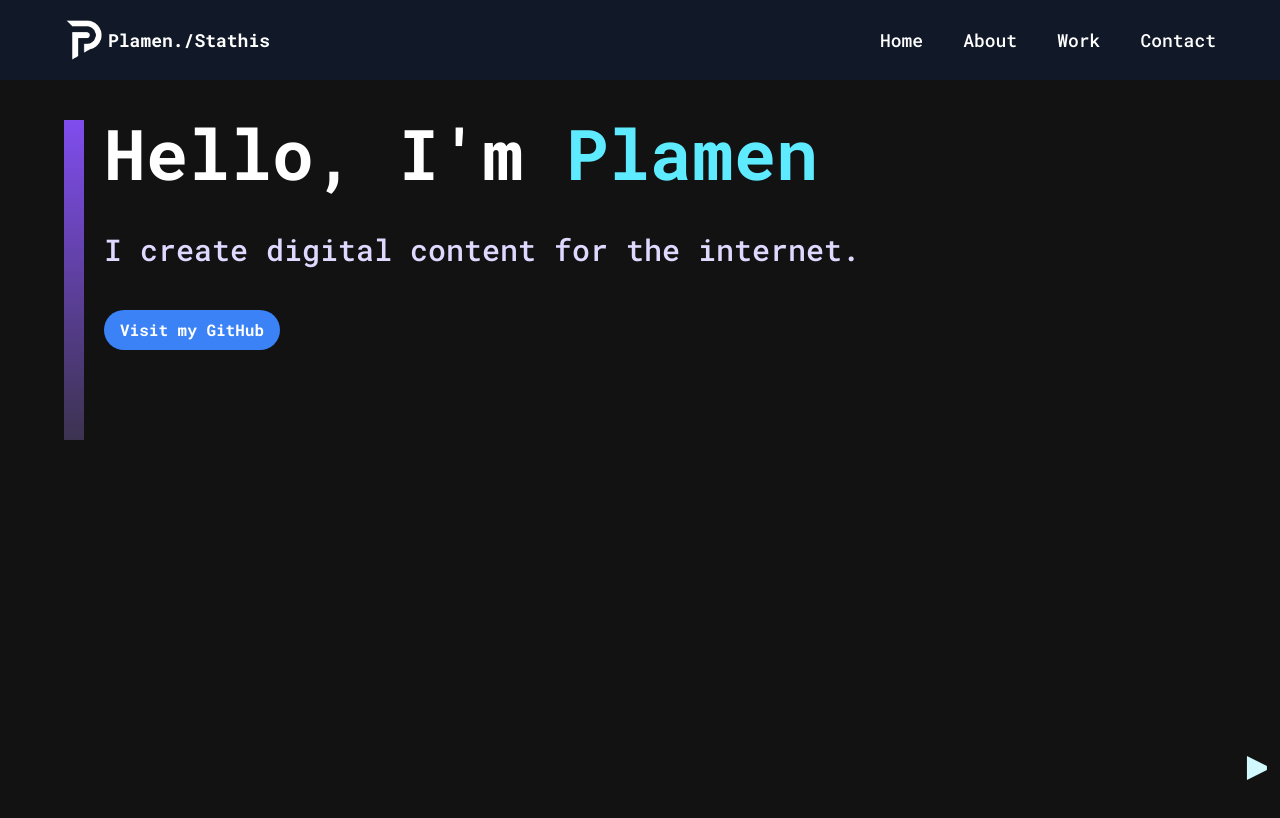
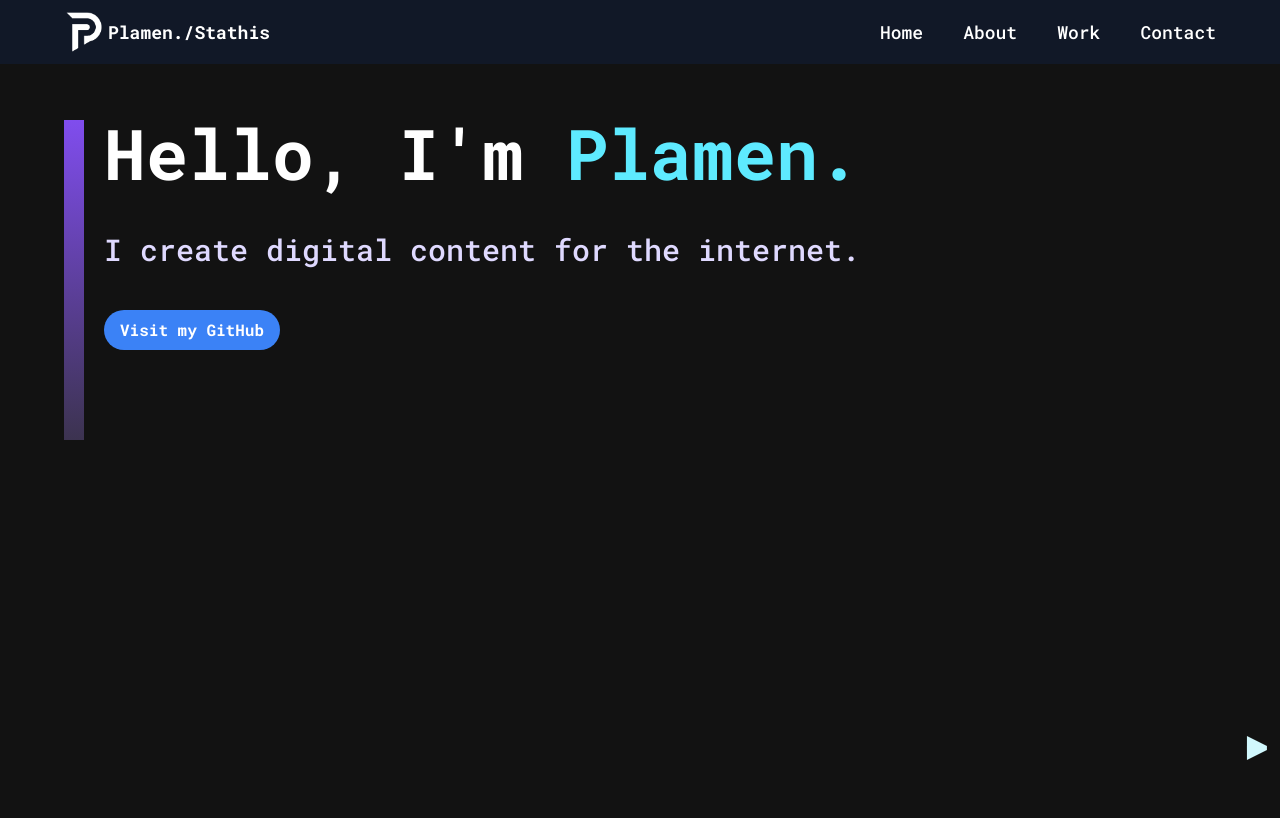
Before and after one commit to torbalansky/my-portfolio, a React (Create React App) app: page / in a window 1280 px wide. Shown: the top 818 px of the page. Built offline with nearby package versions, Linux system fonts and the light colour scheme.

Commit message:
Added the start package for incorporation of a 3d object, introduced minor styling changes.

```diff
--- a/package.json
+++ b/package.json
@@ -9,9 +9,11 @@
     "@testing-library/user-event": "^13.5.0",
     "autoprefixer": "^10.4.16",
     "bootstrap": "^5.3.2",
+    "drei": "^2.2.21",
     "framer-motion": "^10.16.4",
     "jquery": "^3.7.1",
     "react": "^18.2.0",
+    "react-bootstrap": "^2.8.0",
     "react-dom": "^18.2.0",
     "react-router-dom": "^6.16.0",
     "react-scripts": "^5.0.1",
@@ -20,6 +22,7 @@
     "react-tilt": "^1.0.2",
     "react-vertical-timeline-component": "^3.6.0",
     "styled-components": "^6.0.8",
+    "three": "^0.156.1",
     "web-vitals": "^2.1.4"
   },
   "scripts": {
--- a/src/App.js
+++ b/src/App.js
@@ -9,10 +9,8 @@ import Navbar from "./components/navbar";
 const App = () => {
   return (
     <BrowserRouter>
-      <div className="relative z-0 bg-primary">
-        <div className="bg-hero-pattern bg-cover bg-no-repeat bg-center">
+      <div className="relative z-0 bg-primary h-screen">
           <Navbar />
-        </div>
         <Routes>
           <Route path="/" element={<Home />} />
           <Route path="/home" element={<Home />} />
--- a/src/components/about.jsx
+++ b/src/components/about.jsx
@@ -25,7 +25,7 @@ const FloatingArrow = ({ className }) => {
         borderBottom: "10px solid transparent",
         borderLeft: "20px solid #d1f8fd",
         position: "fixed",
-        bottom: "20px",
+        bottom: "40px",
         right: "20px",
       }}
     ></motion.div>
@@ -77,7 +77,7 @@ const ServiceCard = ({ index, title, icon }) => (
 
 const About = () => {
   return (
-    <section className="h-max-content mt-[100px] flex flex-col items-center justify-center h-screen">
+    <section className="h-full custom-top-margin mt-[100px] flex flex-col items-center justify-center h-screen">
       <motion.div>
         <h2 className={styles.pHeadText}>Overview.</h2>
       </motion.div>
--- a/src/components/contact.jsx
+++ b/src/components/contact.jsx
@@ -107,7 +107,7 @@ const Contact = () => {
 
               <button
                 type="submit"
-                className="bg-blue-600 py-2 text-white font-bold shadow-md shadow-primary w-[300px] hover:bg-blue-800 mt-2 mb-2"
+                className="bg-blue-600 py-2 text-white font-bold shadow-md shadow-primary w-[300px] hover:bg-blue-800 mt-2 mb-4"
               >
                 {loading ? "Sending..." : "Send"}
               </button>
--- a/src/components/home.jsx
+++ b/src/components/home.jsx
@@ -1,13 +1,7 @@
 import React from "react";
 import { styles } from "../styles";
-import styled from "styled-components";
 import { motion } from "framer-motion";
 import { Link } from "react-router-dom";
-
-const Section = styled.div`
-  height: max-content;
-  margin-top: 100px;
-`;
 
 const FloatingArrow = ({ className }) => {
   return (
@@ -27,7 +21,7 @@ const FloatingArrow = ({ className }) => {
         borderBottom: "10px solid transparent",
         borderLeft: "20px solid #d1f8fd",
         position: "fixed",
-        bottom: "20px",
+        bottom: "40px",
         right: "20px",
       }}
     ></motion.div>
@@ -37,7 +31,7 @@ const FloatingArrow = ({ className }) => {
 
 const Home = () => {
   return (
-    <Section id="home" className="relative w-full h-screen mx-auto">
+    <section id="home" className="relative w-full h-screen mx-auto h-full mt-[100px] ">
       <div className={`max-w-7xl mx-auto ${styles.padding1} flex flex-row items-start gap-5`}>
         <div className="flex flex-col justify-center items-center mt-5">
           <div className="w-5 sm:h-80 h-40 violet-gradient" />
@@ -45,7 +39,7 @@ const Home = () => {
 
         <div>
           <h1 className={`${styles.HeadText} text-white`}>
-            Hello, I'm <span className="text-[#5eeaff]">Plamen</span>
+            Hello, I'm <span className="text-[#5eeaff]">Plamen.</span>
           </h1>
           <p className={`${styles.SubText} mt-8`}>
             I create digital content for the internet.
@@ -60,7 +54,7 @@ const Home = () => {
           <FloatingArrow />
         </Link>
       </div>
-    </Section>
+    </section>
   );
 };
 
--- a/src/components/navbar.jsx
+++ b/src/components/navbar.jsx
@@ -35,7 +35,7 @@ const Navbar = () => {
     <nav
       className={`${
         styles.padding1
-      } w-full flex items-center py-5 fixed top-0 z-20 bg-gray-900`}
+      } w-full flex items-center py-3 fixed top-0 z-20 bg-gray-900`}
     >
       <div className="w-full flex justify-between items-center max-w-7xl mx-auto">
         <Link to="/" className="flex items-center gap-1">
--- /dev/null
+++ b/src/components/welcome.jsx
@@ -0,0 +1,31 @@
+/*
+Auto-generated by: https://github.com/pmndrs/gltfjsx
+Command: npx gltfjsx@6.2.13 welcome.gltf --transform
+Files: welcome.gltf [67.84KB] > welcome-transformed.glb [16.72KB] (75%)
+Author: Dominic Baker (https://sketchfab.com/Domuk)
+License: CC-BY-4.0 (http://creativecommons.org/licenses/by/4.0/)
+Source: https://sketchfab.com/3d-models/welcome-3d-text-logo-a37dfbce2d0a41c8a7491242be852daf
+Title: Welcome 3D text logo
+*/
+
+import React, { useRef } from 'react'
+import { useGLTF, useAnimations } from '@react-three/drei'
+
+export default function Model(props) {
+  const group = useRef()
+  const { nodes, materials, animations } = useGLTF('/welcome-transformed.glb')
+  const { actions } = useAnimations(animations, group)
+  return (
+    <group ref={group} {...props} dispose={null}>
+      <group name="Sketchfab_Scene">
+        <group name="GLTF_SceneRootNode">
+          <group name="Text_0" position={[2.953, 0.256, -0.003]}>
+            <mesh name="Object_4" geometry={nodes.Object_4.geometry} material={materials.emission} />
+          </group>
+        </group>
+      </group>
+    </group>
+  )
+}
+
+useGLTF.preload('/welcome-transformed.glb')
--- a/src/components/work.jsx
+++ b/src/components/work.jsx
@@ -26,7 +26,7 @@ const FloatingArrow = ({ className }) => {
         borderBottom: "10px solid transparent",
         borderLeft: "20px solid #d1f8fd",
         position: "fixed",
-        bottom: "20px",
+        bottom: "40px",
         right: "20px",
       }}
     ></motion.div>
@@ -103,7 +103,7 @@ const ProjectCard = ({index, name, description, tags, image, source_code}) => {
 
 const Work = () => {
   return (
-    <section className="h-max-content mt-[100px] items-center justify-center h-screen">
+    <section className="h-full mt-[100px] items-center justify-center h-screen mb-[50px]">
         <h2 className={`${styles.pHeadText} text-center`}>My work.</h2>
       <ProjectCardContainer>
         {projects.map((projects, index) => (
--- a/src/index.css
+++ b/src/index.css
@@ -80,3 +80,11 @@
     #c0c0c0
   );
 }
+
+
+
+@media (max-width: 640px) {
+  .custom-top-margin {
+    margin-top: 350px;
+  }
+}
```
Also changed, not shown: 2 other files (tests, documents, lock files or other folders).
